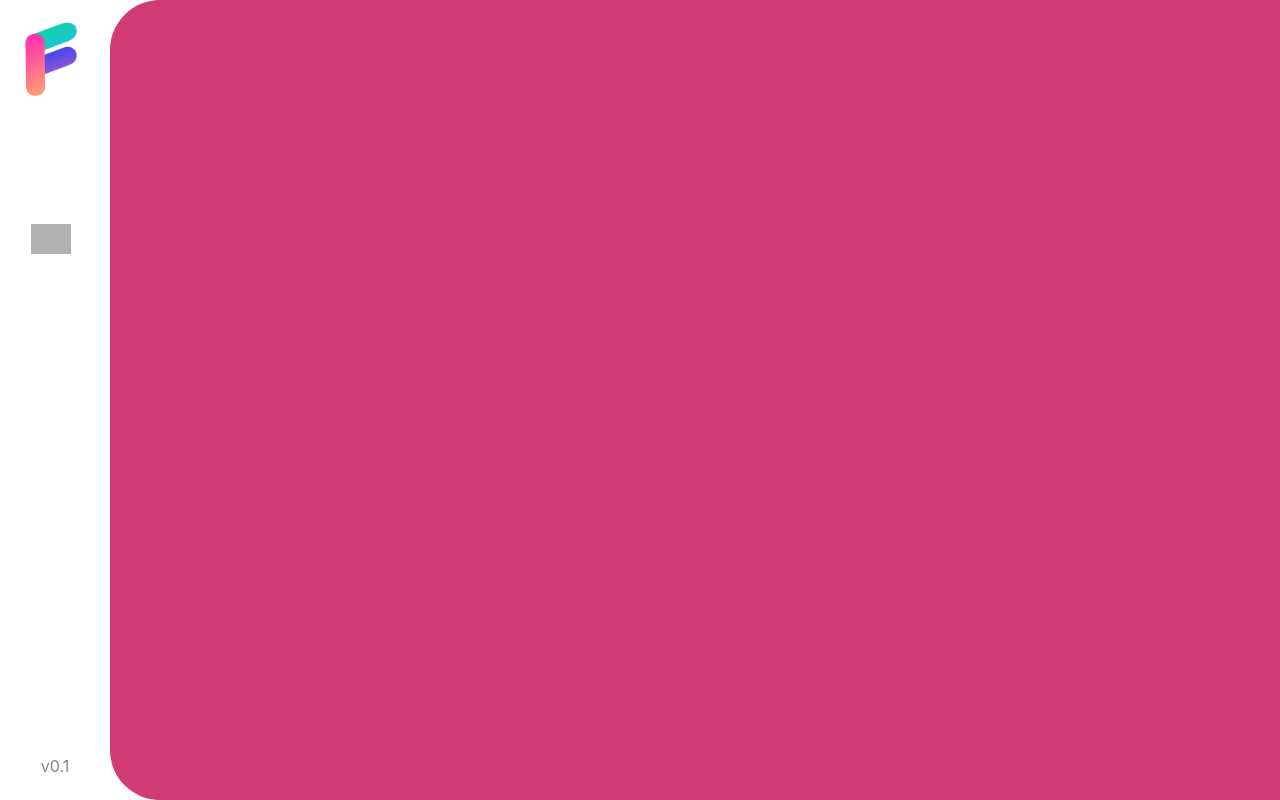
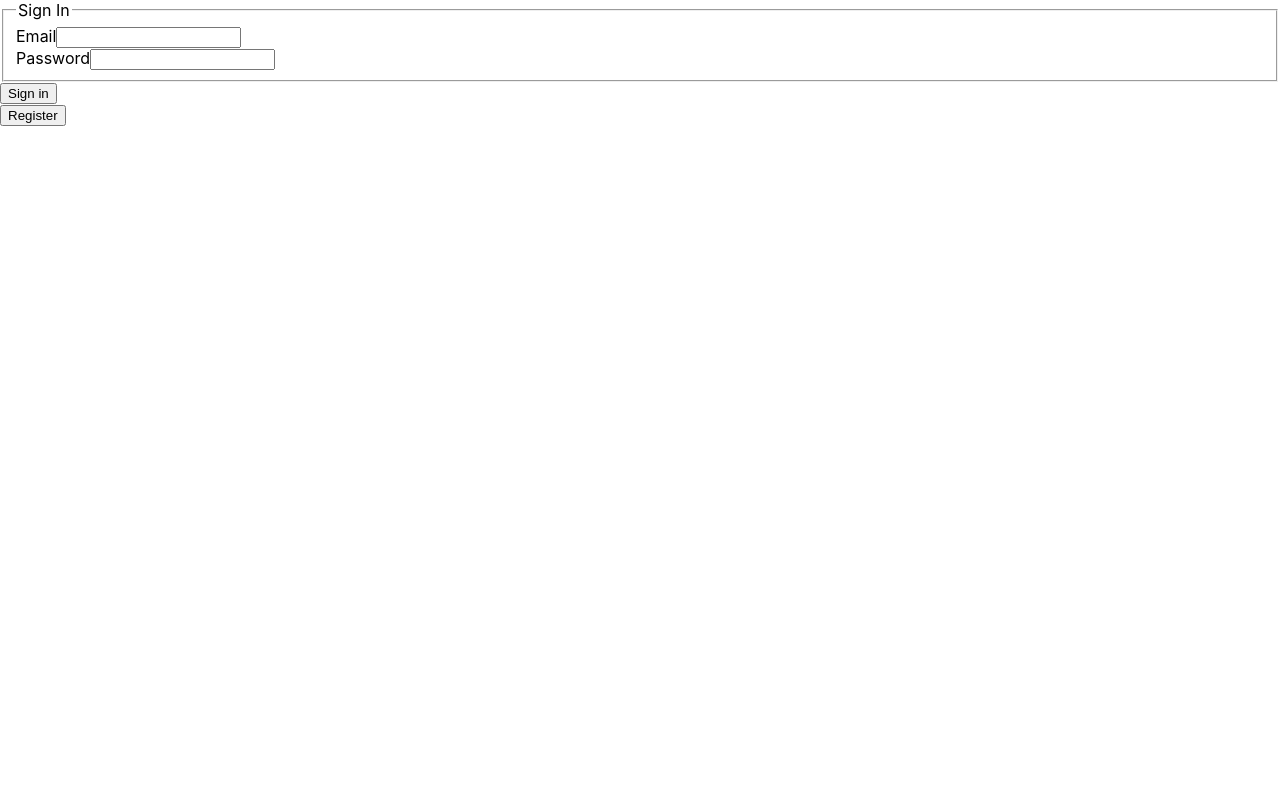
Before and after one commit to TeetSimson/FuturFolio., a React (Create React App) app in the folder FuturFolio_FrontEnd/futurfolio/: page / in a window 1280 px wide. Built offline with nearby package versions, Linux system fonts and the light colour scheme; grey boxes are pictures that could not be loaded.

Commit message:
Signin and Register templates

```diff
--- a/FuturFolio_FrontEnd/futurfolio/src/App.js
+++ b/FuturFolio_FrontEnd/futurfolio/src/App.js
@@ -1,14 +1,56 @@
 import './App.css';
 import Sidebar from './Components/Sidebar/Sidebar';
 import StockDash from './Components/StockDash/StockDash';
+import Signin from './Components/Signin/Signin';
+import Register from './Components/Register/Register';
 
-function App() {
-  return (
-    <div className="App">
-      <Sidebar />
-      <StockDash />
-    </div>
-  );
+import React, { Component } from 'react'
+
+
+const initialState = {
+  route: 'signin',
+  isSignedIn: false,
+  user: {
+    id: '',
+    name: '',
+    email: '',
+    entries: 0,
+    joined: ''
+  }
 }
 
-export default App;
+export default class App extends Component {
+  constructor() {
+    super();
+    this.state = initialState;
+  }
+
+  onRouteChange = (route) => {
+    if (route === 'signout') {
+      this.setState(initialState) // If user is not signed in clear state
+    } else if (route === 'home') {
+      this.setState({isSignedIn: true})
+    }
+    this.setState({route: route});
+  }
+
+  render() {
+    const { isSignedIn, route } = this.state; // so we don´t have to do this.state.isSignedIN
+
+    return (
+      <div>
+      { route === 'home' // If we are on "home" page
+      ?  <div className="App">
+          <Sidebar />
+          <StockDash />
+        </div>
+      : ( // Else if we are on "signin" page
+        route === 'signin'
+          ? <Signin loadUser={this.loadUser} onRouteChange={this.onRouteChange}/> // If on "signin" page
+          : <Register loadUser={this.loadUser} onRouteChange={this.onRouteChange}/> // If on "register" page
+        )
+      }
+      </div>
+    )
+  }
+}
--- /dev/null
+++ b/FuturFolio_FrontEnd/futurfolio/src/Components/Register/Register.js
@@ -0,0 +1,109 @@
+import React from 'react';
+
+class Register extends React.Component {
+    constructor(props) {
+        super(props);
+        this.state = { // states which we will update here
+          email: '',
+          password: '',
+          name: ''
+        }
+    }
+
+    onNameChange = (event) => {
+        this.setState({name: event.target.value}) // Get user name input
+    }
+
+    onEmailChange = (event) => {
+        this.setState({email: event.target.value}) // Get user email input
+    }
+
+    onPasswordChange = (event) => {
+        this.setState({password: event.target.value}) // Get user password input
+    }
+
+    onSubmitSignIn = () => {
+        /* fetch('http://localhost:3000/register', {  // Send inputs to database through server as json with POST
+            method: 'post',
+            headers: {'Content-Type': 'application/json'},
+            body: JSON.stringify({ // Converts JavaScript object to JSON string
+                email: this.state.email,
+                password: this.state.password,
+                name: this.state.name
+            })
+        })
+            .then(response => response.json())
+            .then(user => {
+                if (user.id) { // "user.id" cannot be empty list but just "user" can and would always return true
+                    this.props.loadUser(user) // If user registration was successful then load app with this user account
+                    this.props.onRouteChange('home');
+                }
+            }) */
+        this.props.onRouteChange('home'); // SEND EVERYTHING TO HOME
+    }
+
+    render() {
+        const { onRouteChange } = this.props;
+        return(
+            <article>
+                <main className="Form">
+                    <div className="InnerForm">
+                        <fieldset id="sign_up">
+                            <legend className="CaptionLabel">
+                                Register
+                            </legend>
+                            <div className="mt3">
+                                <label className="Label" htmlFor="name">
+                                    Full name
+                                </label>
+                                <input className="Name"
+                                type="text"
+                                name="name"
+                                id="name"
+                                onChange={this.onNameChange} // Passing input to function to get the value
+                                />
+                            </div>
+                            <div className="mt3">
+                                <label className="Label" htmlFor="email-address">
+                                    Email
+                                </label>
+                                <input className="Email"
+                                type="email"
+                                name="email-address"
+                                id="email-address"
+                                onChange={this.onEmailChange}
+                                />
+                            </div>
+                            <div>
+                                <label className="Label" htmlFor="password">
+                                    Password
+                                </label>
+                                <input className="Password"
+                                type="password"
+                                name="password"
+                                id="password"
+                                onChange={this.onPasswordChange}
+                                />
+                            </div>
+                        </fieldset>
+                        <div>
+                            <input
+                                onClick={this.onSubmitSignIn} // When clicked sign in function will check with the server
+                                className="SignUpButton"
+                                type="submit"
+                                value="Sign up"
+                            />
+                        </div>
+                        <div>
+                        <button onClick={() => onRouteChange('signin')} // Go to signin page
+                            className="RegisterButton">Back</button>
+                        </div>
+                    </div>
+                </main>
+            </article>
+        )
+
+    }
+}
+
+export default Register;
--- /dev/null
+++ b/FuturFolio_FrontEnd/futurfolio/src/Components/Signin/Signin.js
@@ -0,0 +1,91 @@
+import React from 'react';
+
+class Signin extends React.Component {
+    constructor(props) {
+        super(props);
+        this.state = { // states which we will update here
+          signInEmail: '',
+          signInPassword: ''
+        }
+    }
+
+    onEmailChange = (event) => {
+        this.setState({signInEmail: event.target.value}) // Get user email input
+    }
+
+    onPasswordChange = (event) => {
+        this.setState({signInPassword: event.target.value}) // Get user password input
+    }
+
+    onSubmitSignIn = () => {
+        /* fetch('http://localhost:3000/signin', { // Check with the server does the user exist
+            method: 'post',
+            headers: {'Content-Type': 'application/json'},
+            body: JSON.stringify({ // Converts JavaScript object to JSON string
+                email: this.state.signInEmail,
+                password: this.state.signInPassword
+            })
+        })
+            .then(response => response.json())
+            .then(user => {
+                if (user.id) { // "user.id" cannot be empty list but just "user" can and would always return true
+                    this.props.loadUser(user); // If user registration was successful then load app with this user account
+                    this.props.onRouteChange('home');
+                }
+            }) */
+        this.props.onRouteChange('home'); // SEND EVERYTHING TO HOME
+    }
+
+    render() {
+        const { onRouteChange } = this.props;
+        return(
+            <article>
+                <main className="Form">
+                    <div className="InnerForm">
+                        <fieldset id="sign_up">
+                            <legend className="CaptionLabel">
+                                Sign In
+                            </legend>
+                            <div>
+                                <label className="Label" htmlFor="email-address">
+                                    Email
+                                </label>
+                                <input className="Email"
+                                    type="email"
+                                    name="email-address"
+                                    id="email-address"
+                                    onChange={this.onEmailChange} // Passing input to function to get the value
+                                />
+                            </div>
+                            <div>
+                                <label className="Label" htmlFor="password">
+                                    Password
+                                </label>
+                                <input className="Password"
+                                type="password"
+                                name="password"
+                                id="password"
+                                onChange={this.onPasswordChange}
+                                />
+                            </div>
+                        </fieldset>
+                        <div>
+                            <input
+                                onClick={this.onSubmitSignIn} // When clicked sign in function will check with the server
+                                className="SigninButton"
+                                type="submit"
+                                value="Sign in"
+                            />
+                        </div>
+                        <div>
+                        <button onClick={() => onRouteChange('register')} // Go to register page
+                            className="RegisterButton">Register</button>
+                        </div>
+                    </div>
+                </main>
+            </article>
+        )
+    }
+}
+
+export default Signin;
```
